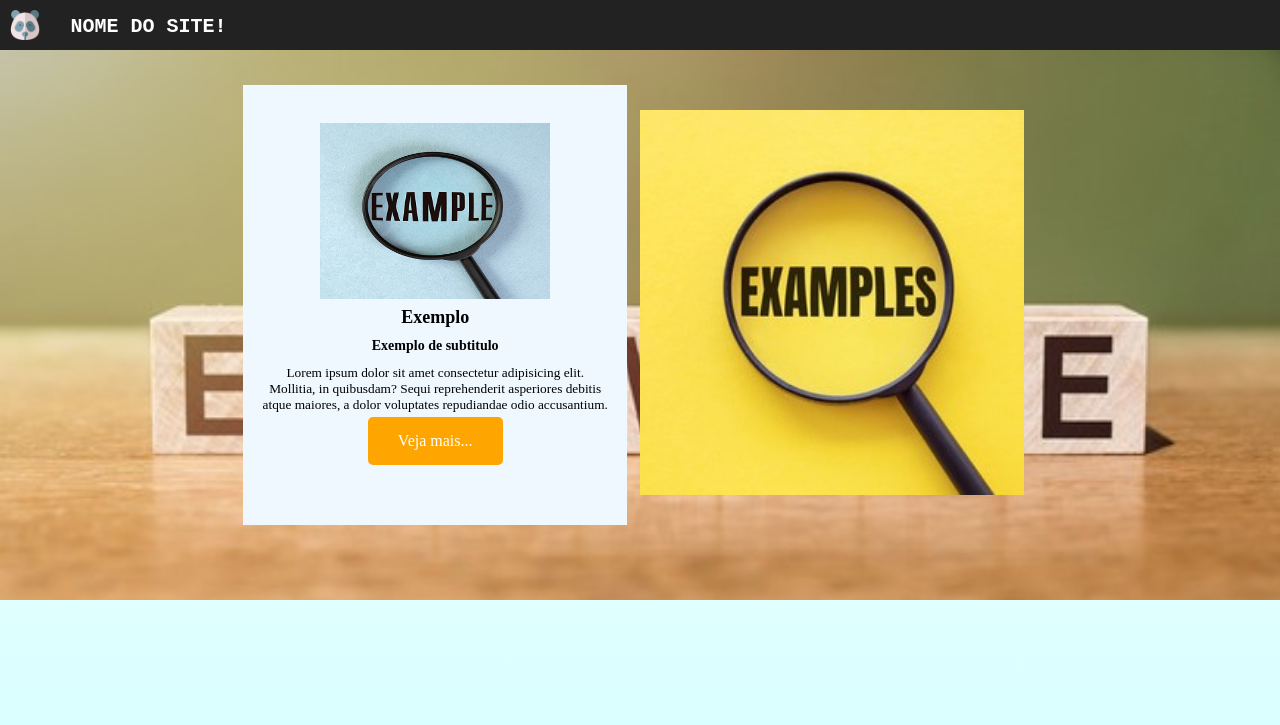
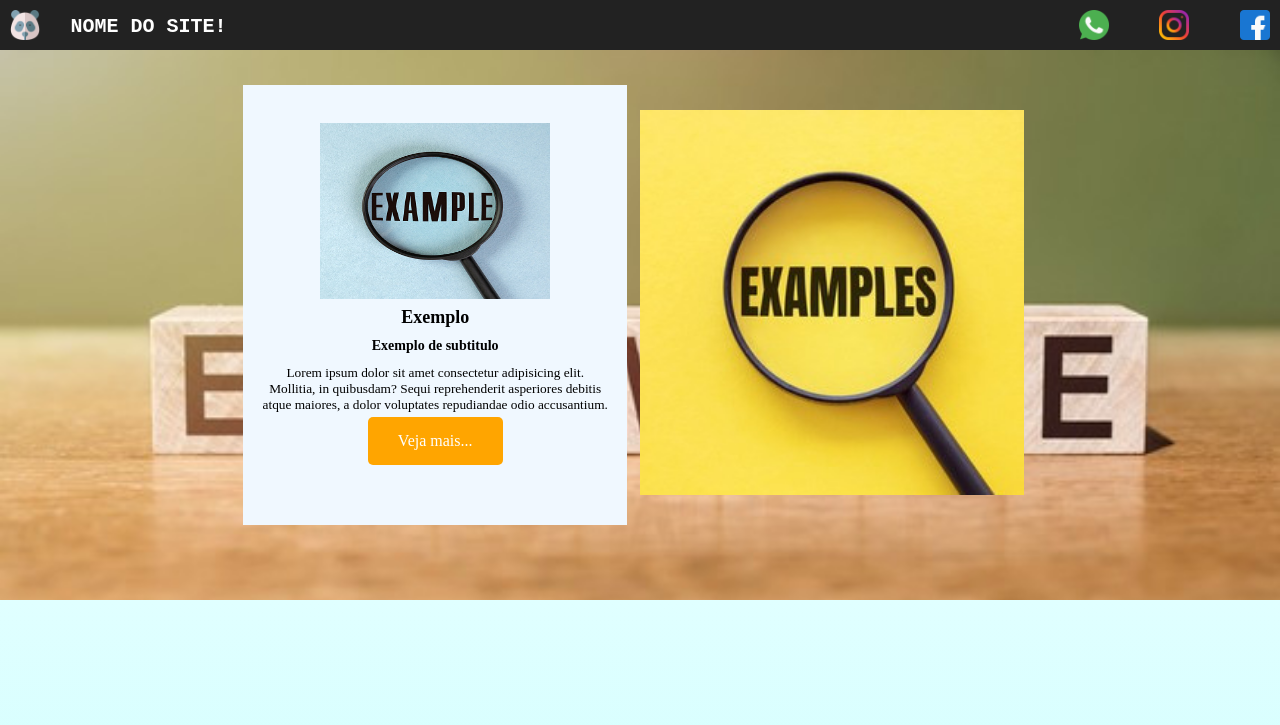
Before and after one commit to Guga-Santos/estudo-CSS, a plain HTML site: page Blocos/Layout-03.html in a window 1280 px wide. Shown: the top 725 px of the page. Drawn offline with Linux system fonts and the light colour scheme.

Commit message:
Adicionado cabeçalho de navegação no layout03

```diff
--- a/Blocos/Layout-03.html
+++ b/Blocos/Layout-03.html
@@ -10,6 +10,9 @@
       <div id="cabeca">
         <img class="panda" style="background-color: transparent;" src="./Imagens/panda.png" alt="descrição do icone">
         <h4 id="nomedosite">NOME DO SITE!</h4>
+          <img class="icones" src="./Imagens/facebook.png" alt="descrição do icone">
+          <img class="icones" src="./Imagens/instagram.png" alt="descrição do icone">
+          <img class="icones" src="./Imagens/whatsapp.png" alt="descrição do icone">
       </div>
         <div id="background">
             <section id="cabecalho">
--- a/Blocos/Layout-style03.css
+++ b/Blocos/Layout-style03.css
@@ -37,6 +37,15 @@
     margin-left: 20px;
     position: fixed;
     top:15px
+}
+
+.icones {
+    background-color: transparent;
+    width: 30px;
+    padding: 0.8%;
+    margin-left: 30px;
+    float: right;
+    display: inline-block;
 }
 
 #cabecalho {
```
Also changed, not shown: Blocos/Imagens/facebook.png (added), Blocos/Imagens/instagram.png (added), Blocos/Imagens/whatsapp.png (added).
